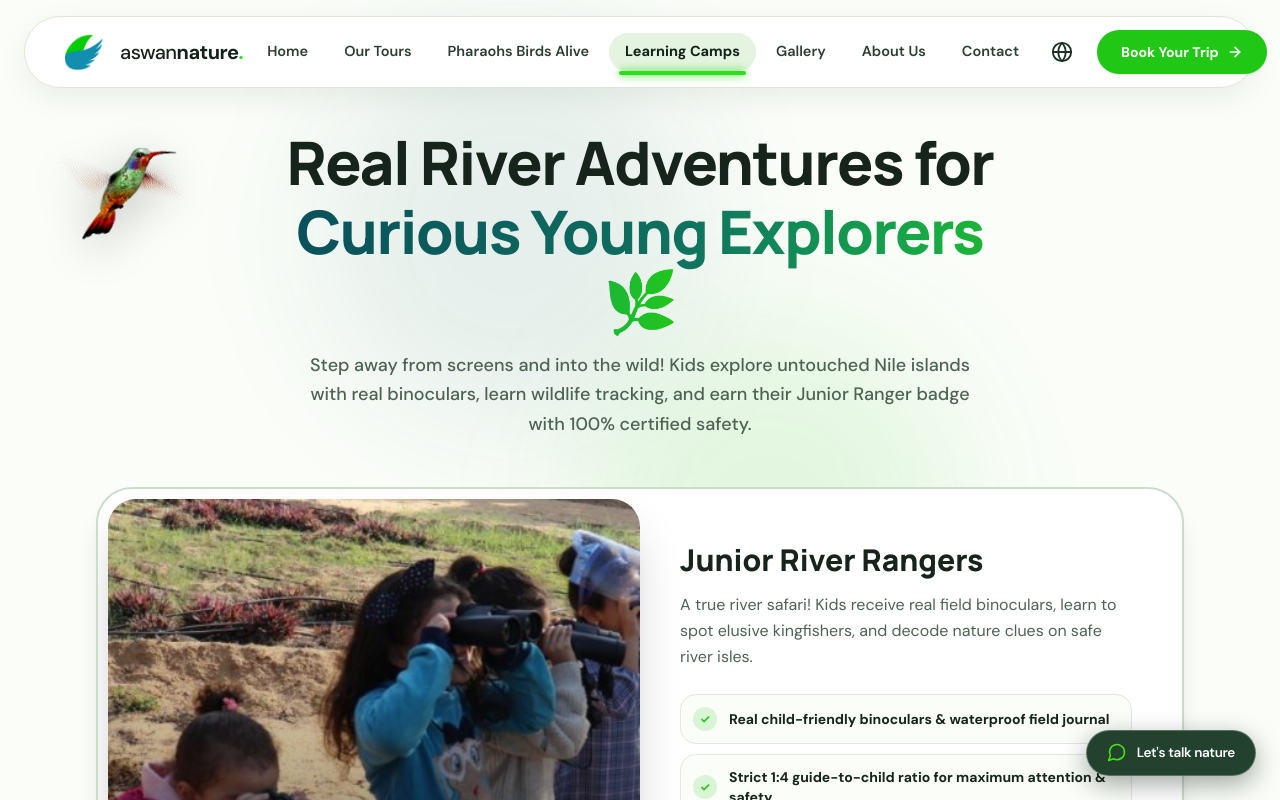
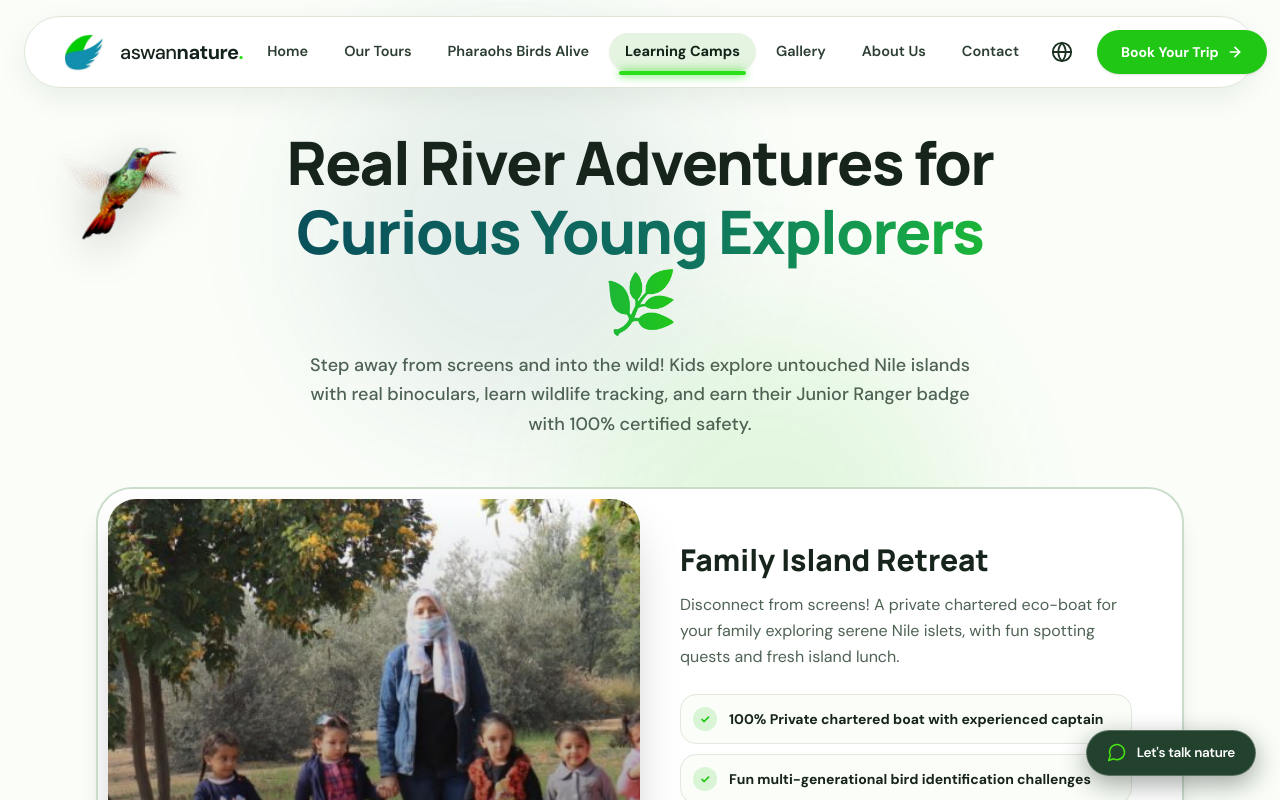
Before and after one commit to Islam-Shahat/Aswan-Nature, a React (Vite) app: page /camps in a window 1280 px wide. Shown: the top 800 px of the page. Built offline with nearby package versions, Linux system fonts and the light colour scheme; a web font is replaced by a local one.

Commit message:
feat(camps): reduce auto-slide interval to 5 seconds

```diff
--- a/src/pages/LearningCampsPage.jsx
+++ b/src/pages/LearningCampsPage.jsx
@@ -193,14 +193,14 @@ export const LearningCampsPage = () => {
   const { currentLang, handleOpenBooking } = useOutletContext();
   const isAr = currentLang === 'AR';
 
-  // Active camp track with 10-second auto-cycle
+  // Active camp track with 5-second auto-cycle
   const [activeTab, setActiveTab] = useState(0);
 
-  // Auto-flip every 10 seconds automatically
+  // Auto-flip every 5 seconds automatically
   useEffect(() => {
     const timer = setInterval(() => {
       setActiveTab((prev) => (prev + 1) % camps.length);
-    }, 10000);
+    }, 5000);
     return () => clearInterval(timer);
   }, []);
 
```
